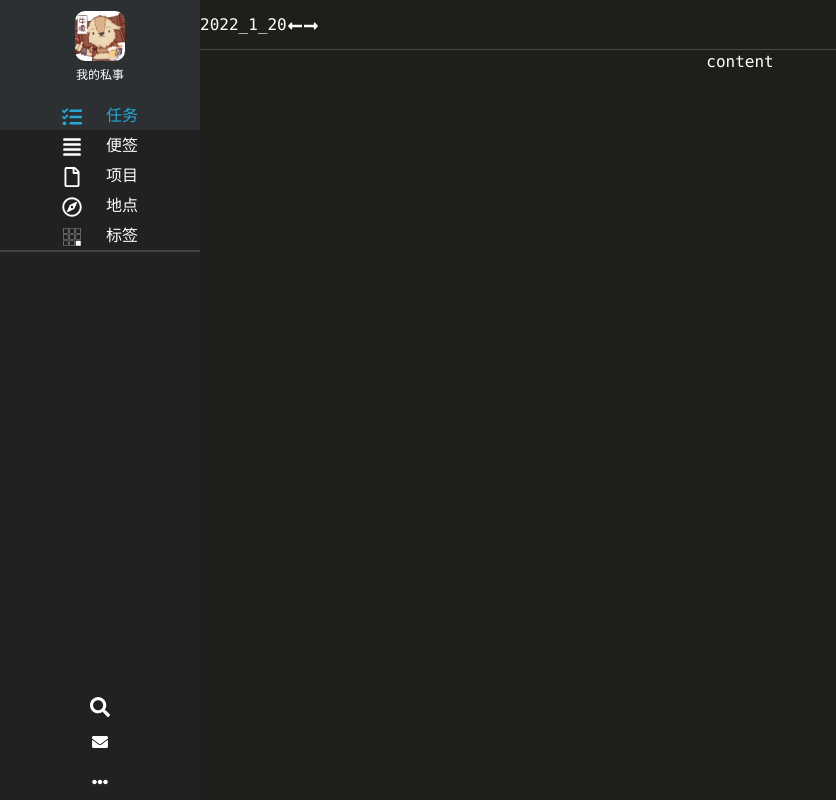
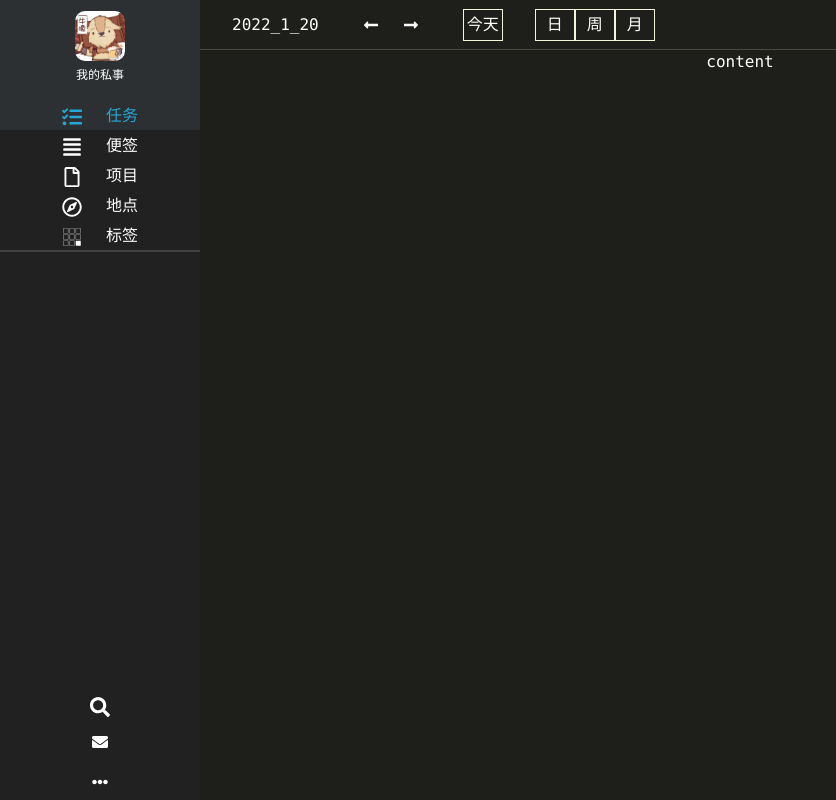
Before and after one commit to liulaoliu/hieplan, a React (Create React App) app: page /main/task in a window 1280 px wide. Shown: the whole page, without its empty margins (0-836 px from the left). Built offline with nearby package versions, Linux system fonts and the light colour scheme.

Commit message:
呕,task title bar的样式调整

```diff
--- a/package.json
+++ b/package.json
@@ -46,6 +46,7 @@
   },
   "devDependencies": {
     "bootstrap": "^5.1.3",
-    "react-bootstrap": "^2.0.3"
+    "react-bootstrap": "^2.0.3",
+    "sass": "^1.49.7"
   }
 }
--- a/src/Components/contentPage/contentLayout/ContentLayout.module.css
+++ b/src/Components/contentPage/contentLayout/ContentLayout.module.css
@@ -7,11 +7,14 @@
   flex-direction: column;
   color: white;
   font-family: Consolas, "Helvetica Neue", Helvetica, Arial, sans-serif;
+
 }
 .title {
   line-height: 50px;
   height: 50px;
   /* background-color: red; */
+  align-items: center;
+  display: flex;
 }
 .content {
   /* background-color: saddlebrown; */
--- a/src/Components/contentPage/contentLayout/ContentLayout.tsx
+++ b/src/Components/contentPage/contentLayout/ContentLayout.tsx
@@ -9,6 +9,7 @@ interface Props {
  *
  * 规定main 路由中，不同子页面要显示 标题和 内容
  * 接受的title和content是 要渲染的 子组件
+ * 注意定义了高度
  * */
 export default function ContentLayout({ title, content }: Props): ReactElement {
   return (
--- a/src/Components/contentPage/task/TaskTitle.module.css
+++ /dev/null
@@ -1,3 +0,0 @@
-.title_container{
-    display: flex;
-}
--- /dev/null
+++ b/src/Components/contentPage/task/TaskTitle.module.scss
@@ -0,0 +1,43 @@
+$flex: flex;
+$border: 1px solid beige;
+$height: 30px;
+
+// 这是title 中各项的 container
+.title_container {
+  display: $flex;
+  align-items: center;
+
+  height: $height;
+  margin-left: 2rem;
+}
+// 这是date 项的container
+.date_container {
+  margin-right: 2rem;
+
+  line-height: $height;
+}
+.arrow_container {
+  margin-right: 2rem;
+
+  display: $flex;
+  line-height: $height;
+}
+
+.calendar_container {
+  display: $flex;
+
+  line-height: $height;
+}
+.flex_container {
+  display: $flex;
+}
+.m2 {
+  margin-right: 2rem;
+}
+.w40{
+  width: 40px;
+}
+.w40_border {
+  border: $border;
+  width: 40px;
+}
--- a/src/Components/contentPage/task/TaskTitle.tsx
+++ b/src/Components/contentPage/task/TaskTitle.tsx
@@ -1,5 +1,5 @@
 import React, { ReactElement, useState } from "react";
-import styles from "./TaskTitle.module.css";
+import styles from "./TaskTitle.module.scss";
 import { FaLongArrowAltLeft, FaLongArrowAltRight } from "react-icons/fa";
 interface Props {}
 
@@ -18,10 +18,24 @@ export default function TaskTitle({}: Props): ReactElement {
   const [state, setstate] = useState(formattedDate);
   return (
     <div className={styles.title_container}>
-      <div className={styles.date}>{state}</div>
-      <div className={styles.change_day}>
-        <FaLongArrowAltLeft />
-        <FaLongArrowAltRight />
+      <div className={styles.date_container }>{state}</div>
+      <div className={styles.arrow_container }>
+        <div className={styles.w40}>
+          <FaLongArrowAltLeft />
+        </div>
+        <div className={styles.w40}>
+          <FaLongArrowAltRight />
+        </div>
+      </div>
+      <div className={styles.calendar_container}>
+        <div className={styles.m2}>
+        <div className={styles.w40_border}>今天</div>
+        </div>
+        <div className={styles.flex_container}>
+          <div className={styles.w40_border}>日</div>
+          <div className={styles.w40_border}>周</div>
+          <div className={styles.w40_border}>月</div>
+        </div>
       </div>
     </div>
   );
```
Also changed, not shown: 1 other file (tests, documents, lock files or other folders).
